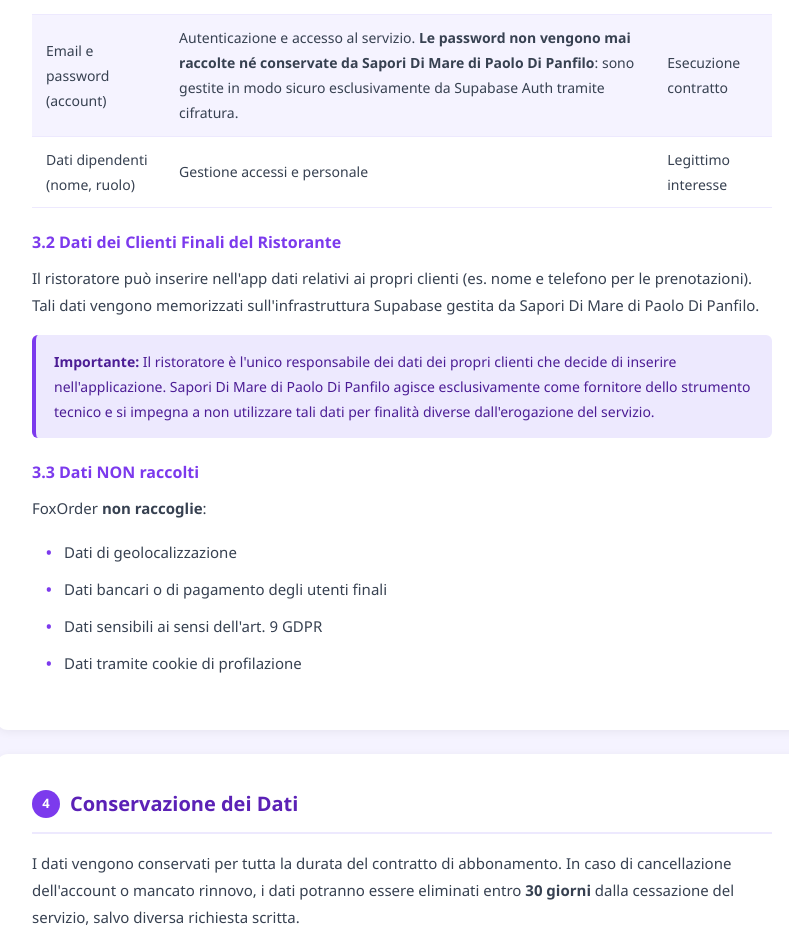
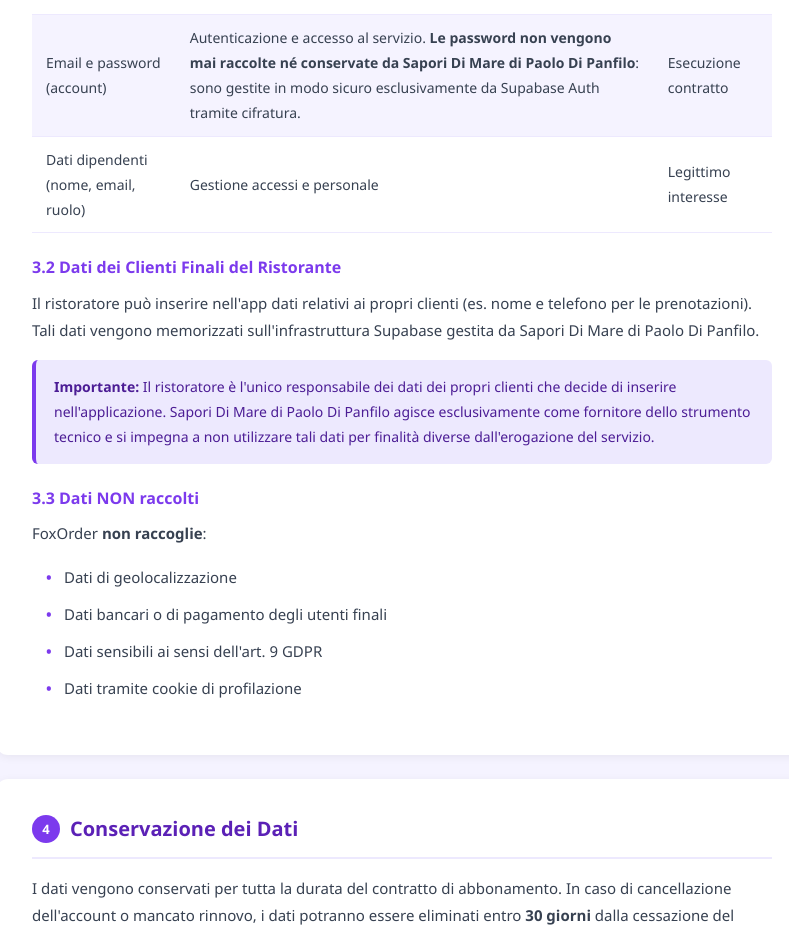
Before and after one commit to Pd15322/PrivicyFoxOrder, a plain HTML site: page index.html in a window 1280 px wide. Shown: the part 1860-2796 px from the top of the page, without its empty margins (238-1027 px from the left). Drawn offline with Linux system fonts and the light colour scheme.

Commit message:
Update employee data description in index.html

```diff
--- a/index.html
+++ b/index.html
@@ -279,7 +279,7 @@
         <td>Esecuzione contratto</td>
       </tr>
       <tr>
-        <td>Dati dipendenti (nome, ruolo)</td>
+        <td>Dati dipendenti (nome, email, ruolo)</td>
         <td>Gestione accessi e personale</td>
         <td>Legittimo interesse</td>
       </tr>
```
